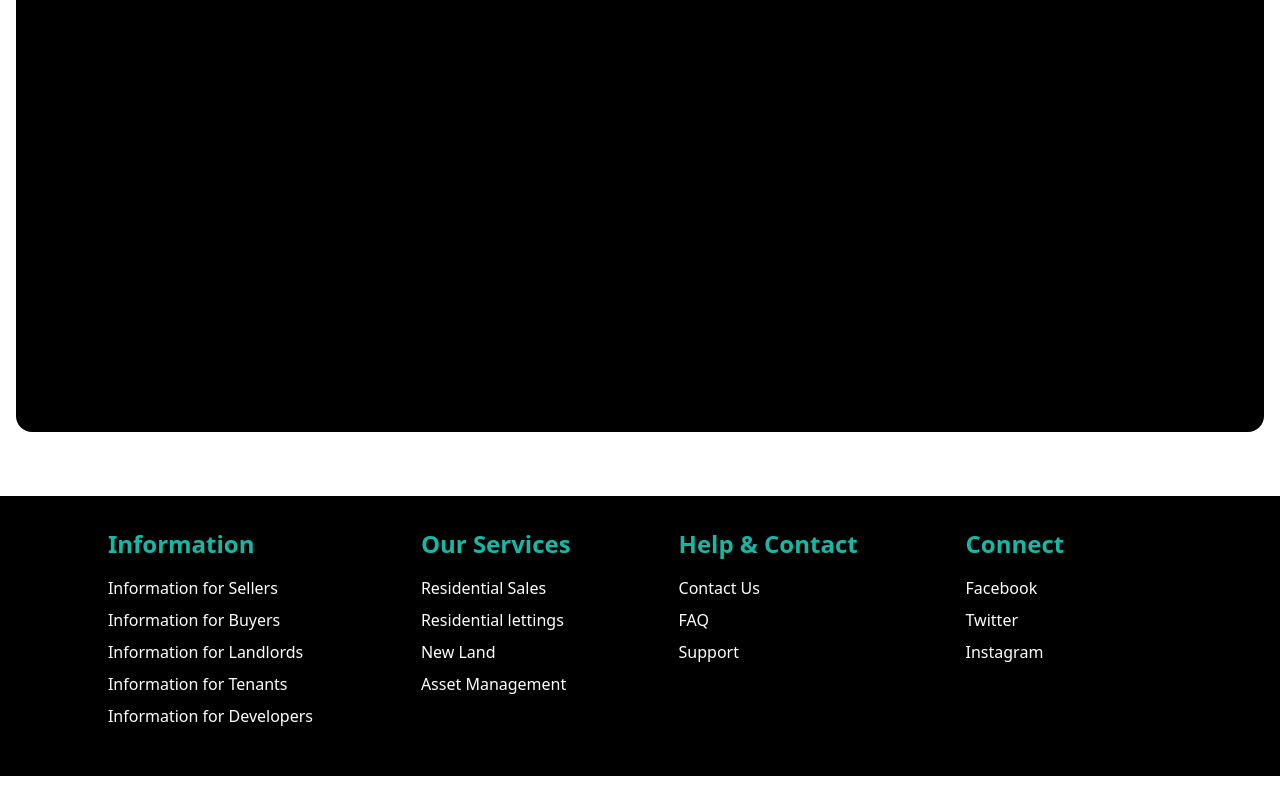
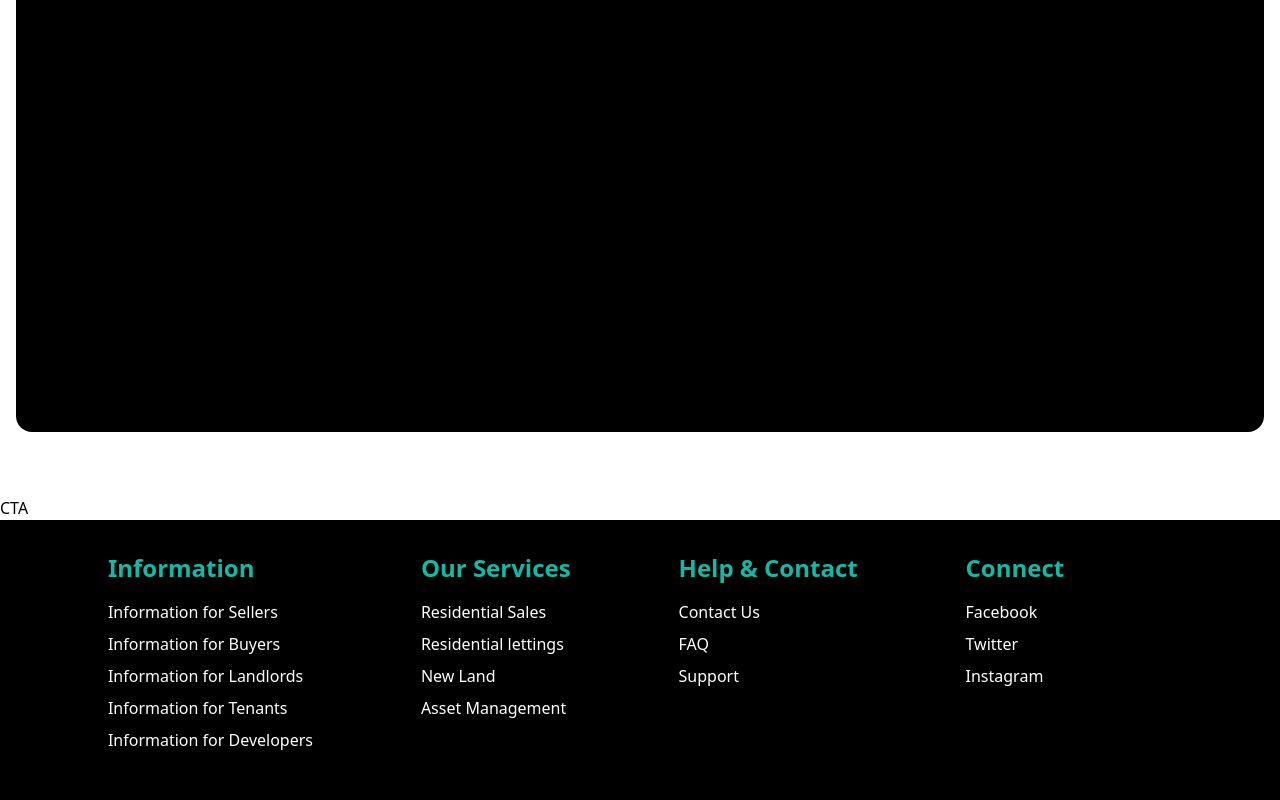
Before and after one commit to Akwei001/propertywebv1, a Next.js app: page / in a window 1280 px wide. Shown: the part 412-1212 px from the top of the page. Before the commit the page ends 1188 px from the top, so only its background shows below. Built offline with nearby package versions, Linux system fonts and the light colour scheme.

Commit message:
CTA component added

```diff
--- /dev/null
+++ b/src/components/CTA.tsx
@@ -0,0 +1,7 @@
+import React from 'react';
+
+const CTA = () => {
+  return <div>CTA</div>;
+};
+
+export default CTA;
--- a/src/pages/index.tsx
+++ b/src/pages/index.tsx
@@ -1,7 +1,7 @@
 import Head from 'next/head';
 import Image from 'next/image';
 import NavBar from '@/components/NavBar';
-
+import CTA from '@/components/CTA';
 import Footer from '@/components/Footer';
 import { Menu } from '@/components/Menu';
 
@@ -13,6 +13,7 @@ export default function Home() {
       <NavBar />
       <Menu />
       <Slider />
+      <CTA />
       <Footer />
     </>
   );
```
